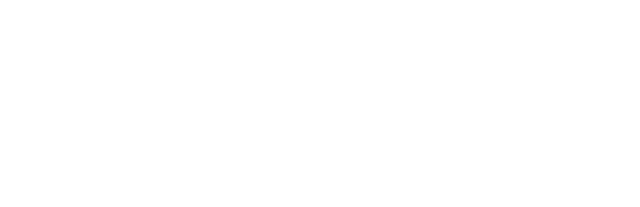
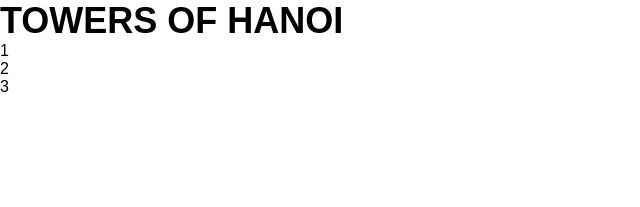
Before and after one commit to evhumphrey/jquery-ui, a plain HTML site: page hanoi/index.html in a window 1280 px wide. Shown: the whole page, without its empty margins (0-640 px from the left). Drawn offline with nearby package versions, Linux system fonts and the light colour scheme.

Commit message:
Add basic html and populate towers

```diff
--- a/hanoi/css/hanoi.css
+++ b/hanoi/css/hanoi.css
@@ -0,0 +1,8 @@
+body {
+  font-family: sans-serif;
+}
+
+h1 {
+  font-weight: bold;
+  font-size: 36px;
+}
--- a/hanoi/index.html
+++ b/hanoi/index.html
@@ -10,6 +10,7 @@
 
   </head>
   <body>
-
+    <h1>TOWERS OF HANOI</h1>
+    <figure class="hanoi"></figure>
   </body>
 </html>
--- a/hanoi/js/bundle.js
+++ b/hanoi/js/bundle.js
@@ -151,7 +151,7 @@ $( () => {
   const rootEl = $('.hanoi');
   const game = new HanoiGame();
   new HanoiView(game, rootEl);
-  console.log("It works!");
+
 });
 
 
@@ -164,6 +164,31 @@ class View {
   constructor(game, $el) {
     this.game = game;
     this.$el = $el;
+    this.setupTowers();
+    this.render();
+  }
+
+  setupTowers() {
+    let $view = $("<div></div>");
+    for (let towerIdx = 0; towerIdx < 3; towerIdx++) {
+      let $tower = $("<ul class='tower'></ul>");
+      for (let discIdx = 0; discIdx < 3; discIdx++) {
+        let $disc;
+        if (towerIdx === 0) {
+          $disc = $(`<li class='disc'>${discIdx + 1}</li>`);
+        } else {
+          $disc = $("<li class='disc'></li>");
+        }
+        $tower.append($disc);
+      }
+      $view.append($tower);
+    }
+
+    this.$el.append($view);
+  }
+
+  render() {
+
   }
 }
 
--- a/hanoi/js/main.js
+++ b/hanoi/js/main.js
@@ -5,5 +5,5 @@ $( () => {
   const rootEl = $('.hanoi');
   const game = new HanoiGame();
   new HanoiView(game, rootEl);
-  console.log("It works!");
+
 });
```
Also changed, not shown: hanoi/js/hanoi-view.js (+25 -0 lines).
